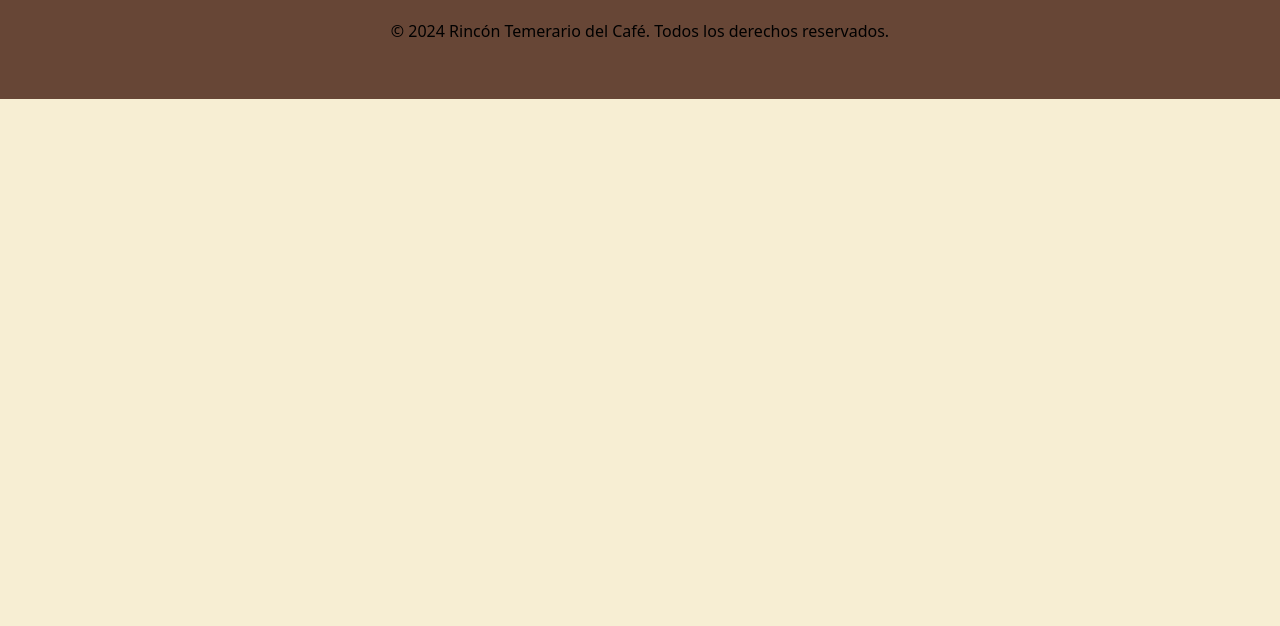
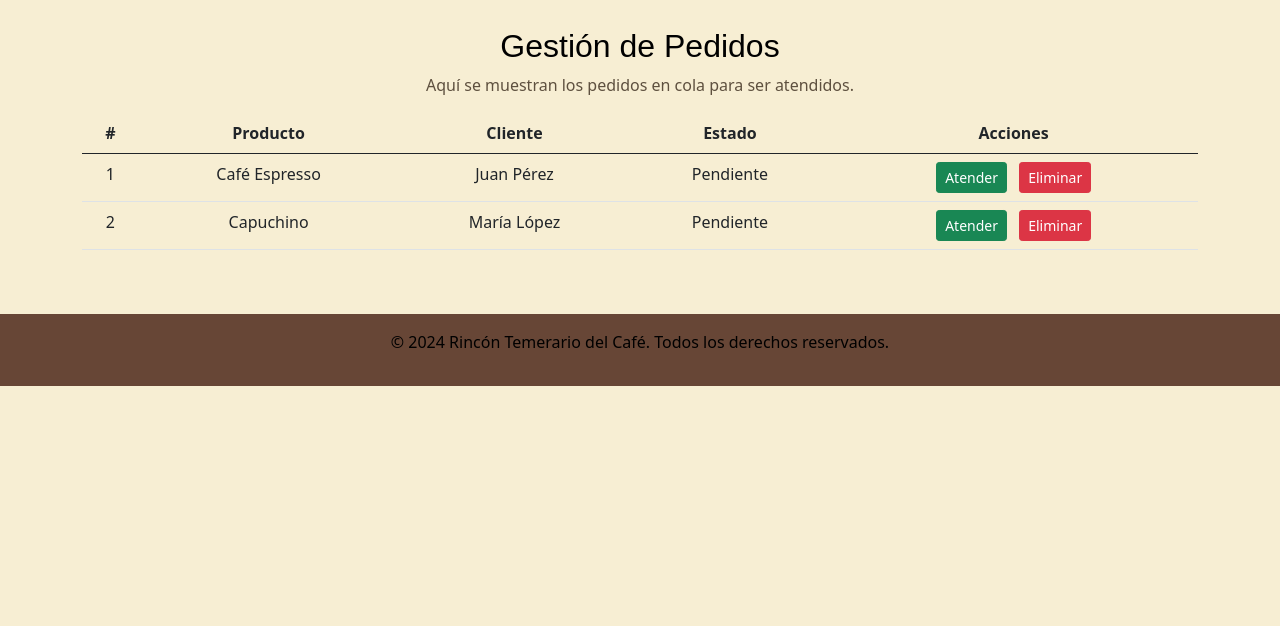
Before and after one commit to scarlett-gm/Rincon-Temerario-del-Cafe, a Flask app: template Temerarios/admin/templates/pedidos.html in a window 1280 px wide. Shown: the part 126-752 px from the top of the page. Run offline with Flask 3, Linux system fonts and the light colour scheme; the template is opened without the code that fills it, so the values that code supplies are empty; some libraries are stand-ins or nearby versions.

Commit message:
admin actualizacion

```diff
--- a/Temerarios/admin/templates/pedidos.html
+++ b/Temerarios/admin/templates/pedidos.html
@@ -3,11 +3,12 @@
 <head>
     <meta charset="UTF-8">
     <meta name="viewport" content="width=device-width, initial-scale=1.0">
-    <title>Rincón Temerario Del Café</title>
+    <title>Admin - Rincón Temerario Del Café</title>
     <link href="https://cdn.jsdelivr.net/npm/bootstrap@5.0.2/dist/css/bootstrap.min.css" rel="stylesheet">
     <link rel="stylesheet" href="style1.css">
 </head>
 <body>
+    <!-- Navbar -->
     <nav class="navbar navbar-expand-lg navbar-light" style="background-color: #AAB396; padding: 10px 20px; box-shadow: 0 2px 5px rgba(0, 0, 0, 0.1);">
         <div class="container-fluid">
             <a class="navbar-brand d-flex align-items-center" href="index.html">
@@ -20,25 +21,108 @@
             <div class="collapse navbar-collapse" id="navbarNav">
                 <ul class="navbar-nav ms-auto">
                     <li class="nav-item">
-                    <a class="nav-link nav-animated" href="index.html" style="color: #000000; font-size: 18px; margin: 0 10px;">Inicio</a>
+                        <a class="nav-link nav-animated" href="index1.html" style="color: #000000; font-size: 18px; margin: 0 10px;">Inicio</a>
                     </li>
                     <li class="nav-item">
-                    <a class="nav-link nav-animated" href="about.html" style="color: #000000; font-size: 18px; margin: 0 10px;">Nosotros</a>
+                        <a class="nav-link nav-animated" href="pedidos.html" style="color: #000000; font-size: 18px; margin: 0 10px;">Pedidos</a>
                     </li>
                     <li class="nav-item">
-                    <a class="nav-link nav-animated" href="Coffeeshop.html" style="color: #000000; font-size: 18px; margin: 0 10px;">Coffee Shop</a>
+                        <a class="nav-link nav-animated" href="ventas.html" style="color: #000000; font-size: 18px; margin: 0 10px;">Ventas</a>
+                    </li>
+                    <li class="nav-item">
+                        <a class="nav-link nav-animated" href="productos.html" style="color: #000000; font-size: 18px; margin: 0 10px;">Productos</a>
                     </li>
                 </ul>
             </div>
         </div>
     </nav>
 
+    <!-- Cola de Pedidos -->
+    <div class="container my-5">
+        <h2 class="text-center">Gestión de Pedidos</h2>
+        <p class="text-center">Aquí se muestran los pedidos en cola para ser atendidos.</p>
 
+        <!-- Tabla de Pedidos -->
+        <div class="table-responsive">
+            <table class="table">
+                <thead>
+                    <tr>
+                        <th>#</th>
+                        <th>Producto</th>
+                        <th>Cliente</th>
+                        <th>Estado</th>
+                        <th>Acciones</th>
+                    </tr>
+                </thead>
+                <tbody id="orderQueue">
+                    <!-- Los pedidos se llenarán dinámicamente -->
+                </tbody>
+            </table>
+        </div>
+    </div>
 
     <!-- Footer Section -->
-    <footer >
+    <footer class="text-center py-3">
         <p>&copy; 2024 Rincón Temerario del Café. Todos los derechos reservados.</p>
     </footer>
+
+    <script>
+        // Inicializar cola de pedidos (simulado con localStorage)
+        let orders = JSON.parse(localStorage.getItem('orders')) || [
+            { id: 1, product: 'Café Espresso', customer: 'Juan Pérez', status: 'Pendiente' },
+            { id: 2, product: 'Capuchino', customer: 'María López', status: 'Pendiente' }
+        ];
+
+        // Mostrar pedidos en la tabla
+        function renderOrders() {
+            const orderQueue = document.getElementById('orderQueue');
+            orderQueue.innerHTML = ''; // Limpiar tabla
+
+            orders.forEach((order, index) => {
+                const row = document.createElement('tr');
+                row.innerHTML = `
+                    <td>${index + 1}</td>
+                    <td>${order.product}</td>
+                    <td>${order.customer}</td>
+                    <td>${order.status}</td>
+                    <td>
+                        <button class="btn btn-success btn-sm me-2" onclick="attendOrder(${order.id})">Atender</button>
+                        <button class="btn btn-danger btn-sm" onclick="deleteOrder(${order.id})">Eliminar</button>
+                    </td>
+                `;
+                orderQueue.appendChild(row);
+            });
+        }
+
+        // Atender pedido
+        function attendOrder(orderId) {
+            const order = orders.find(o => o.id === orderId);
+            if (order) {
+                order.status = 'Atendido';
+                alert(`Pedido de ${order.product} para ${order.customer} ha sido atendido.`);
+                saveOrders();
+                renderOrders();
+            }
+        }
+
+        // Eliminar pedido
+        function deleteOrder(orderId) {
+            orders = orders.filter(order => order.id !== orderId);
+            alert('Pedido eliminado.');
+            saveOrders();
+            renderOrders();
+        }
+
+        // Guardar pedidos en localStorage
+        function saveOrders() {
+            localStorage.setItem('orders', JSON.stringify(orders));
+        }
+
+        // Cargar pedidos al inicio
+        window.onload = function () {
+            renderOrders();
+        };
+    </script>
 
     <script src="https://cdn.jsdelivr.net/npm/bootstrap@5.0.2/dist/js/bootstrap.bundle.min.js"></script>
 </body>
```
Also changed, not shown: Temerarios/admin/templates/index1.html (+5 -2 lines), Temerarios/admin/templates/productos.html (+6 -3 lines), Temerarios/admin/templates/ventas.html (+52 -7 lines). Lines whose indentation alone changed are shown as unchanged.
